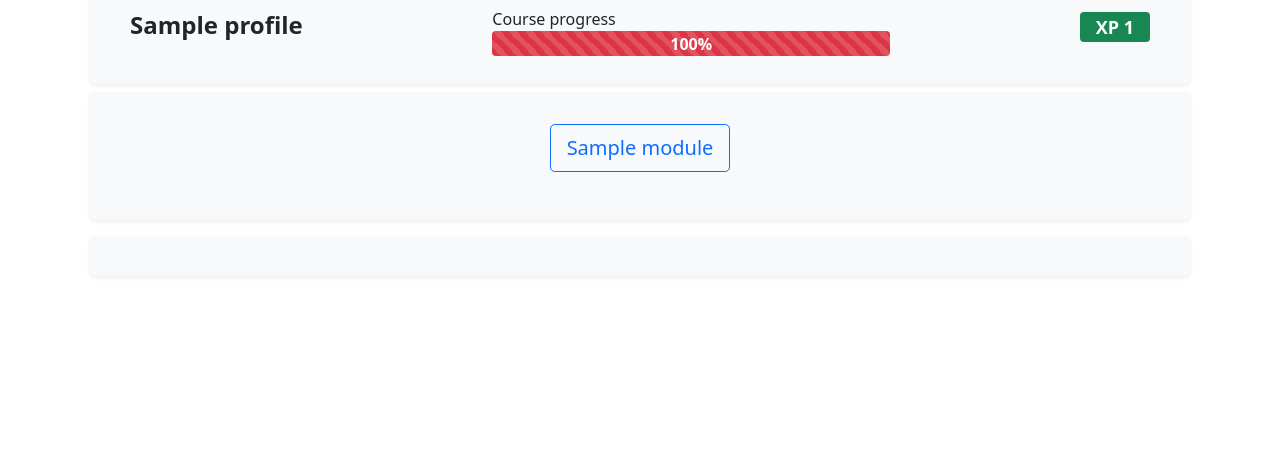
After one commit to Inu-Oh/tommy, a Django app: page /modules in a window 1280 px wide. The commit adds this page. Shown: the part 345-800 px from the top of the page. Run offline with Django 4.2, Linux system fonts and the light colour scheme; a user stored in the database is signed in; tables that the repository leaves empty hold one stand-in row (values such as "Sample post"); some libraries are stand-ins or nearby versions.

Commit message:
set up modules view - step 1

```diff
--- a/tommy/admin.py
+++ b/tommy/admin.py
@@ -1,7 +1,8 @@
 from django.contrib import admin
-from tommy.models import Phrase, Profile, Translation, UserPhraseStrength
+from tommy.models import Module, Phrase, Profile, Translation, UserPhraseStrength
 
 
+admin.site.register(Module)
 admin.site.register(Phrase)
 admin.site.register(Profile)
 admin.site.register(Translation)
--- a/tommy/templates/tommy/home.html
+++ b/tommy/templates/tommy/home.html
@@ -33,7 +33,7 @@
 
     {% else %}
         {% if unlearned_phrase_count > 0 %}
-        <p><a href="{% url 'tommy:learn' %}"
+        <p><a href="{% url 'tommy:modules' %}"
             class="btn btn-lg btn-outline-primary">
             <span title="Learn new words">Learn &#x1F4DA;</span></a></p>
         {% endif %}
--- /dev/null
+++ b/tommy/templates/tommy/modules.html
@@ -0,0 +1,35 @@
+{% extends "base_menu.html" %}
+{% load humanize %}
+
+{% block header %}
+    {% if profile %}
+    <div class="container-fluid d-flex justify-content-between">
+        <p class="fs-4 fw-bolder">{{ profile.name }}</p>
+        <div style="width:39%" class="pb-2">
+            <label for="prog-bar">Course progress</label>
+            <div class="progress" id="prog-bar" style="width: 100%; height: 25px;">
+                <div class="progress-bar progress-bar-striped bg-danger fw-bold fs-6"
+                    role="progressbar" style="width: {{ progress }}%;"
+                    aria-valuenow="{{ progress }}" aria-valuemin="0" aria-valuemax="100">
+                    {{ progress }}%</div>
+        </div></div>
+        <p class="text-end fs-4">
+            <span class="badge bg-success fw-bold px-3">
+                XP {{ profile.xp|intcomma }}</span></p>
+    </div>
+    {% endif %}
+{% endblock header %}
+
+
+{% block content %}
+<div class="container-fluid p-3 d-flex justify-content-around align-items-center">
+    {% for module in modules %}
+    <p><a href="{% url 'tommy:learn' %}"
+    class="btn btn-lg btn-outline-primary">
+    <span title="Learn from your mistakes">{{ module }}</span></a></p>
+    {% endfor %}
+</div>
+{% endblock content %}
+
+
+{% block footer %}{% endblock footer %}
--- a/tommy/urls.py
+++ b/tommy/urls.py
@@ -12,6 +12,9 @@
     # Dictionary view
     path('glossary', views.GlossaryView.as_view(), name='glossary'),
 
+    # Modules view
+    path('modules', views.ModulesView.as_view(), name='modules'),
+
     # Learn view
     path('learn', views.LearnView.as_view(), name='learn'),
 
--- a/tommy/views.py
+++ b/tommy/views.py
@@ -3,7 +3,7 @@
 from django.urls import reverse_lazy
 from django.views.generic import ListView, View, CreateView
 
-from .models import Phrase, Translation, Profile, UserPhraseStrength
+from .models import Module, Phrase, Translation, Profile, UserPhraseStrength
 from .forms import ProfileForm, TestForm, PhraseStrengthForm
 
 
@@ -86,6 +86,30 @@
         }
         return render(request, self.template_name, context)
 
+
+class ModulesView(LoginRequiredMixin, ListView):
+    template_name = 'tommy/modules.html'
+
+    def get(self, request):
+        profile = Profile.objects.get(user = request.user)
+        phrases = UserPhraseStrength.objects.filter(user = request.user)
+        unlearned_phrase_set = phrases.filter(
+            learned=False, user=request.user)
+        unlearned_phrase_count = unlearned_phrase_set.count()
+        learned_phrase_set= phrases.filter(
+            learned=True, user=request.user)
+        learned_phrase_count = learned_phrase_set.count()
+        progress = int((learned_phrase_count * 100) / (learned_phrase_count + unlearned_phrase_count))
+        modules = Module.objects.all()
+
+        context = {
+            'profile': profile,
+            'unlearned_phrase_count': unlearned_phrase_count,
+            'learned_phrase_count': learned_phrase_count,
+            'progress': progress,
+            'modules': modules,
+        }
+        return render(request, self.template_name, context)
 
 # Selects unlearned phrases for testing
 class LearnView(LoginRequiredMixin, View):
```
